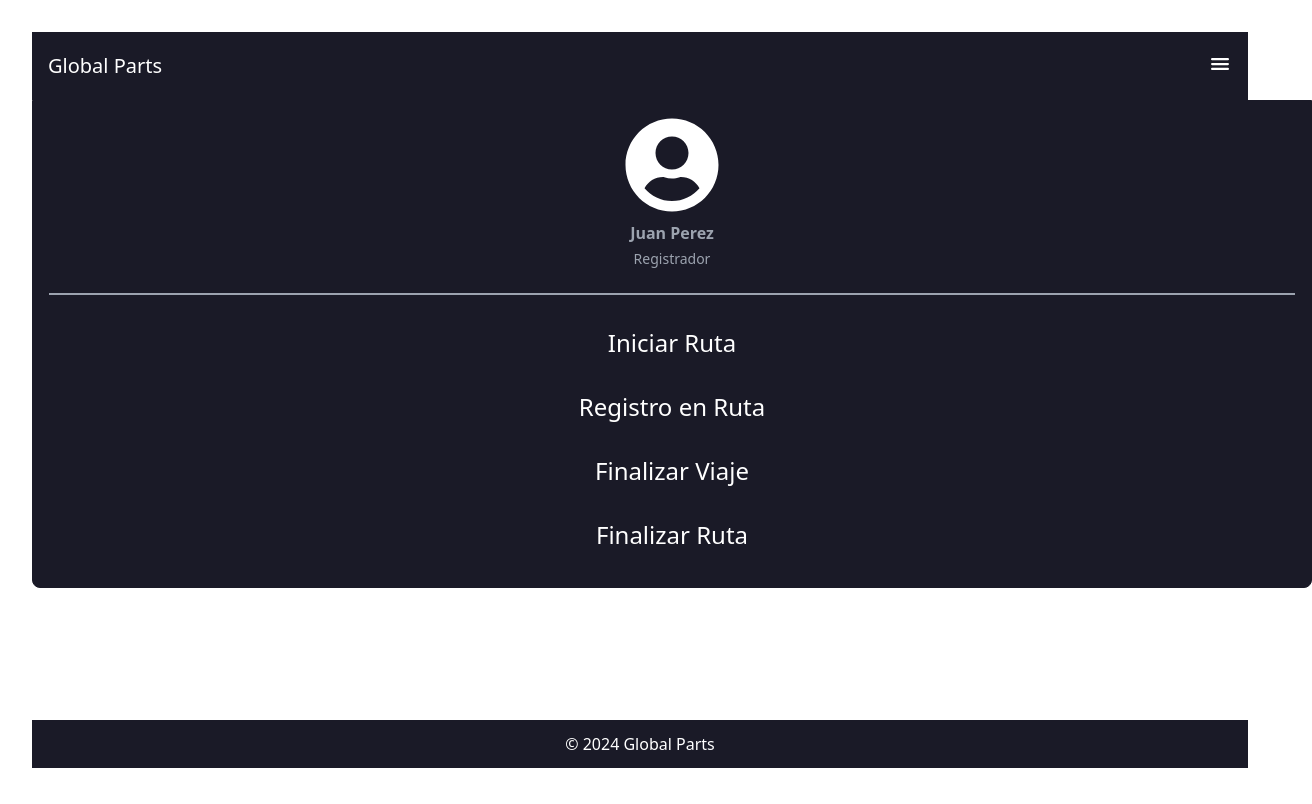
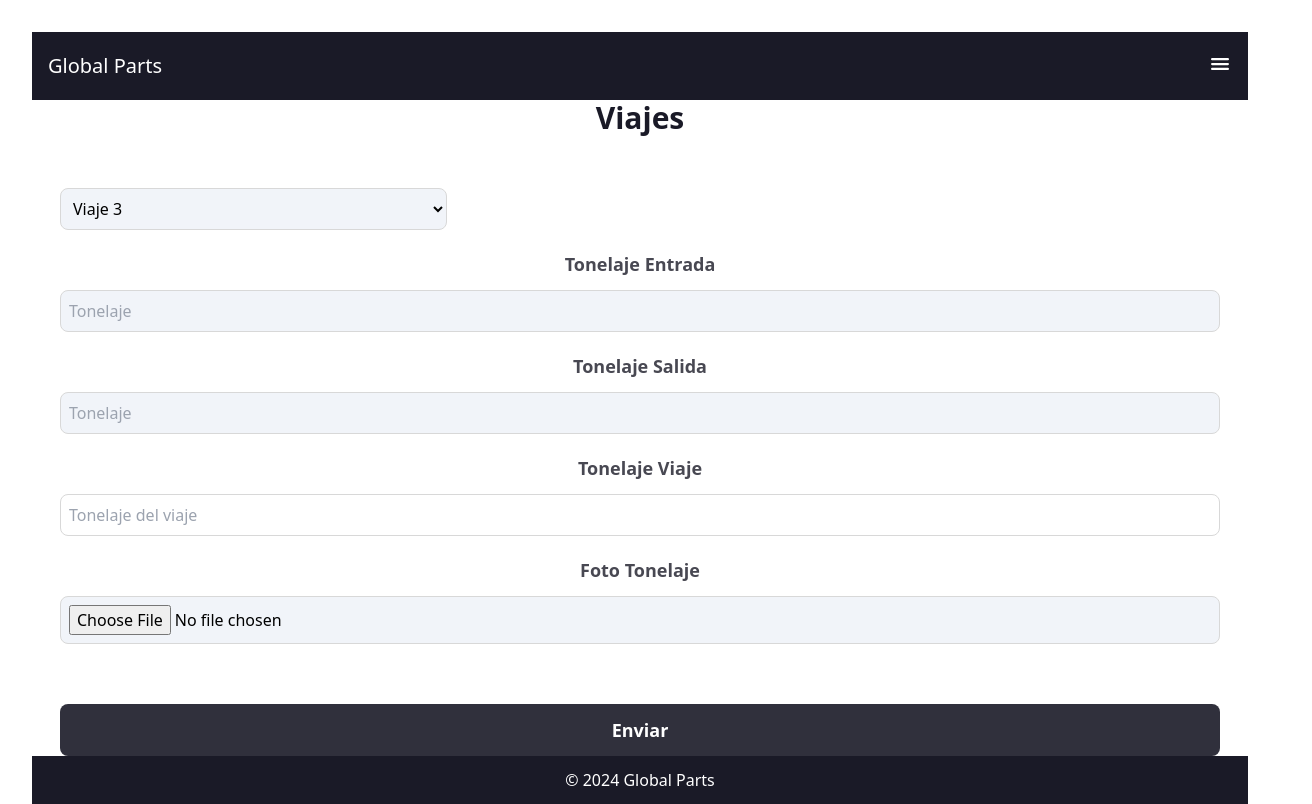
Before and after one commit to ericklasluisa/global-parts-frontend, a React (Vite) app: page /finalizar-viaje in a window 1280 px wide. Shown: the whole page, 1312 px wide, since content can reach past the window. Built offline with nearby package versions, Linux system fonts and the light colour scheme.

Commit message:
integracion de rutas

```diff
--- a/package.json
+++ b/package.json
@@ -12,7 +12,8 @@
   "dependencies": {
     "react": "^18.3.1",
     "react-dom": "^18.3.1",
-    "react-icons": "^5.2.1"
+    "react-icons": "^5.2.1",
+    "react-router-dom": "^6.24.1"
   },
   "devDependencies": {
     "@types/react": "^18.3.3",
--- a/src/App.jsx
+++ b/src/App.jsx
@@ -5,16 +5,51 @@ import Header from "./components/shared/Header";
 import IniciarRuta from "./pages/IniciarRuta";
 import FinalizarRuta from "./pages/FinalizarRuta";
 import FinalizarViaje from "./pages/FinalizarViaje";
+import { BrowserRouter, Route, Routes } from "react-router-dom";
+
+const viajes = [
+  {
+    id: 1,
+    numViaje: 1,
+    fecha: "2021-09-01",
+    tonelajeEntrada: 100,
+    tonelajeSalida: 50,
+    tonelajeViaje: 50,
+    fotoTonelaje: "foto1.jpg",
+  },
+  {
+    id: 2,
+    numViaje: 2,
+    fecha: "2021-09-02",
+    tonelajeEntrada: 200,
+    tonelajeSalida: 100,
+    tonelajeViaje: 100,
+    fotoTonelaje: "foto2.jpg",
+  },
+  {
+    id: 3,
+    numViaje: 3,
+    fecha: "2021-09-03",
+    tonelajeEntrada: 300,
+    tonelajeSalida: 150,
+    tonelajeViaje: 150,
+    fotoTonelaje: "foto3.jpg",
+  },
+];
 
 function App() {
   return (
     <>
-      <Header />
-      {/* <Login /> */}
-      {/* <IniciarRuta /> */}
-      {/* <FinalizarViaje /> */}
-      {/* <FinalizarRuta /> */}
-      <Footer />
+      <BrowserRouter>
+        <Header />
+        <Routes>
+          <Route path="/" element={<Login />} />
+          <Route path="/iniciar-ruta" element={<IniciarRuta />} />
+          <Route path="/finalizar-viaje" element={<FinalizarViaje viajes={viajes}/>} />
+          <Route path="/finalizar-ruta" element={<FinalizarRuta />} />
+        </Routes>
+        <Footer />
+      </BrowserRouter>
     </>
   );
 }
--- a/src/components/shared/Header.jsx
+++ b/src/components/shared/Header.jsx
@@ -3,7 +3,7 @@ import NavMenu from "./NavMenu";
 import { IoMenu } from "react-icons/io5";
 
 export default function Header() {
-  const [isOpen, setIsOpen] = useState(true);
+  const [isOpen, setIsOpen] = useState(false);
   return (
     <>
       <header className="w-full flex flex-col">
--- a/src/components/shared/NavMenu.jsx
+++ b/src/components/shared/NavMenu.jsx
@@ -1,33 +1,41 @@
 /* eslint-disable react/prop-types */
 import { FaUserCircle } from "react-icons/fa";
+import { NavLink } from "react-router-dom";
 
 const paginas = [
   {
     text: "Iniciar Ruta",
-    href: "/",
+    path: "/iniciar-ruta",
   },
   {
     text: "Registro en Ruta",
-    href: "/",
+    path: "/ruta",
   },
   {
     text: "Finalizar Viaje",
-    href: "/",
+    path: "/finalizar-viaje",
   },
   {
     text: "Finalizar Ruta",
-    href: "/",
+    path: "/finalizar-ruta",
   },
 ];
 
-function ListItem({ text, href, setIsOpen }) {
+function ListItem({ text, path, setIsOpen }) {
   return (
-    <li
-      className="text-2xl font-medium cursor-pointer hover:text-blue-400"
-      onClick={() => setIsOpen(false)}
-    >
-      <p href={href}>{text}</p>
-    </li>
+    <>
+      <li
+        className="text-2xl font-medium cursor-pointer hover:text-blue-400"
+        onClick={() => setIsOpen(false)}
+      >
+        <NavLink
+          className={({ isActive }) => (isActive ? "active-link" : null)}
+          to={path}
+        >
+          {text}
+        </NavLink>
+      </li>
+    </>
   );
 }
 
@@ -53,7 +61,7 @@ function NavMenu({ isOpen, setIsOpen }) {
               <ListItem
                 key={pagina.text}
                 text={pagina.text}
-                href={pagina.href}
+                path={pagina.path}
                 setIsOpen={setIsOpen}
               />
             ))}
--- a/src/pages/FinalizarViaje.jsx
+++ b/src/pages/FinalizarViaje.jsx
@@ -1,12 +1,6 @@
+/* eslint-disable react/prop-types */
 import { useEffect, useState } from "react";
-
-const initialForm = {
-  numViaje: "",
-  tonelajeEntrada: "",
-  tonelajeSalida: "",
-  tonelajeViaje: "",
-  fotoTonelaje: "",
-};
+import { useNavigate } from "react-router-dom";
 
 const initialErrors = {
   numViaje: false,
@@ -15,9 +9,19 @@ const initialErrors = {
   fotoTonelaje: false,
 };
 
-function FinalizarViaje() {
+function FinalizarViaje({ viajes }) {
+  const initialForm = {
+    numViaje: viajes.length || 1,
+    tonelajeEntrada: "",
+    tonelajeSalida: "",
+    tonelajeViaje: "",
+    fotoTonelaje: "",
+  };
+
   const [form, setForm] = useState(initialForm);
   const [errors, setErrors] = useState(initialErrors);
+
+  const navigate = useNavigate();
 
   useEffect(() => {
     if (form.tonelajeEntrada && form.tonelajeSalida) {
@@ -90,6 +94,7 @@ function FinalizarViaje() {
     if (validateForm()) {
       // TODO: ENVIAR DATOS A LA API Y REDIRECCIONAR A LA PÁGINA DE RUTA
       console.log(form);
+      navigate("/ruta");
       setForm(initialForm);
     }
   };
@@ -114,6 +119,23 @@ function FinalizarViaje() {
         Viajes
       </h2>
       <form className="flex flex-col gap-5">
+        <div className="flex flex-col">
+          <select
+            className={`bg-[#F1F4F9] border-[#D8D8D8] border rounded-lg p-2 mt-3 w-1/3
+            ${errors.numViaje ? "ring ring-red-500" : ""}`}
+            name="numViaje"
+            id="numViaje"
+            onChange={handleChange}
+            value={form.numViaje}
+          >
+            {viajes.map((viaje) => (
+              <option key={viaje.numViaje} value={viaje.numViaje}>
+                Viaje {viaje.numViaje}
+              </option>
+            ))}
+          </select>
+        </div>
+
         <div className="flex flex-col">
           <label
             htmlFor="tonelajeEntrada"
--- a/src/pages/IniciarRuta.jsx
+++ b/src/pages/IniciarRuta.jsx
@@ -1,4 +1,5 @@
 import { useState } from "react";
+import { useNavigate } from "react-router-dom";
 
 const initialForm = {
   kmInicio: "",
@@ -15,6 +16,8 @@ const initialErrors = {
 function IniciarRuta() {
   const [form, setForm] = useState(initialForm);
   const [errors, setErrors] = useState(initialErrors);
+
+  const navigate = useNavigate();
 
   const vehiculosBD = [
     {
@@ -84,6 +87,7 @@ function IniciarRuta() {
       // TODO: ENVIAR DATOS A LA API Y REDIRECCIONAR A LA PÁGINA DE RUTA
       console.log(form);
       setForm(initialForm);
+      navigate("/ruta");
     }
   };
 
@@ -125,7 +129,7 @@ function IniciarRuta() {
             name="vehiculo"
             id="vehiculo"
             onChange={handleChange}
-            defaultValue=""
+            value={form.vehiculo}
           >
             <option value="" disabled>
               Selecciona un vehículo
@@ -149,7 +153,7 @@ function IniciarRuta() {
             ${errors.ruta ? "ring ring-red-500" : ""}`}
             name="ruta"
             onChange={handleChange}
-            defaultValue=""
+            value={form.ruta}
           >
             <option value="" disabled>
               Selecciona una ruta
--- a/src/pages/Login.jsx
+++ b/src/pages/Login.jsx
@@ -1,6 +1,6 @@
 import { useState } from "react";
 import { FaEye, FaEyeSlash } from "react-icons/fa";
-import NavMenu from "../components/shared/NavMenu";
+import { useNavigate } from "react-router-dom";
 
 export default function Login() {
   const [userInput, setUserInput] = useState("");
@@ -10,14 +10,17 @@ export default function Login() {
   const [passwordValue, setPasswordValue] = useState("");
   const [auth, setAuth] = useState(true);
 
+  const navigate = useNavigate();
+
   const handleSubmit = (event) => {
     event.preventDefault();
     if (userIsValid && passwordIsValid) {
       setAuth(true);
+      navigate("/iniciar-ruta");
     } else {
       setAuth(false);
     }
-  }
+  };
 
   const validateUserInput = (event) => {
     const regex =
@@ -26,7 +29,9 @@ export default function Login() {
   };
 
   const validatePasswordInput = (event) => {
-    event.target.value === "" && setPasswordIsValid(false);
+    event.target.value === ""
+      ? setPasswordIsValid(false)
+      : setPasswordIsValid(true);
   };
 
   const handleInputChange = (event) => {
@@ -42,7 +47,6 @@ export default function Login() {
 
   return (
     <>
-      {/* <NavMenu /> */}
       <div className="mx-7">
         <h2 className="text-center text-global-principal text-3xl font-bold">
           Iniciar Sesión
```
Also changed, not shown: 1 other file (tests, documents, lock files or other folders).
